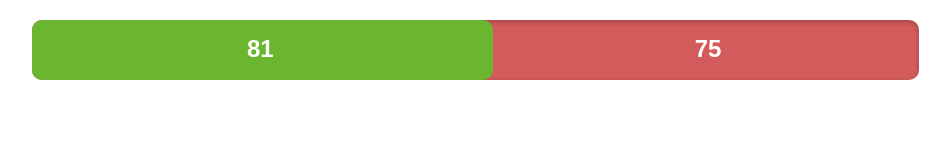
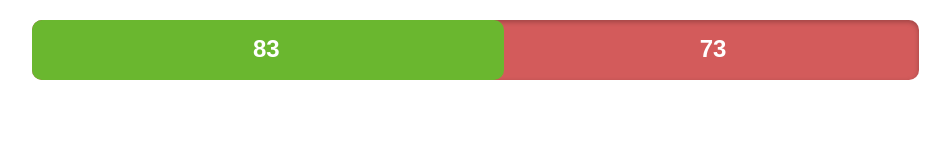
Before and after one commit to k2lxn/duo-meter, a plain HTML site: page public/index.html in a window 1280 px wide. Shown: the full height of the page, 96-1035 px from the left. Drawn offline with Linux system fonts and the light colour scheme.

Commit message:
Update index.html

```diff
--- a/public/index.html
+++ b/public/index.html
@@ -13,7 +13,7 @@
 <div class="container">
 	<!--<h1>Duo enrollment stage 1: VPN users</h1>-->
 
-	<progress min="0" max="156" value="81"></progress>
+	<progress min="0" max="156" value="83"></progress>
 	<label>
 		<img class="logo" src="img/duo_logo.png" />
 		<span>+</span>
```
